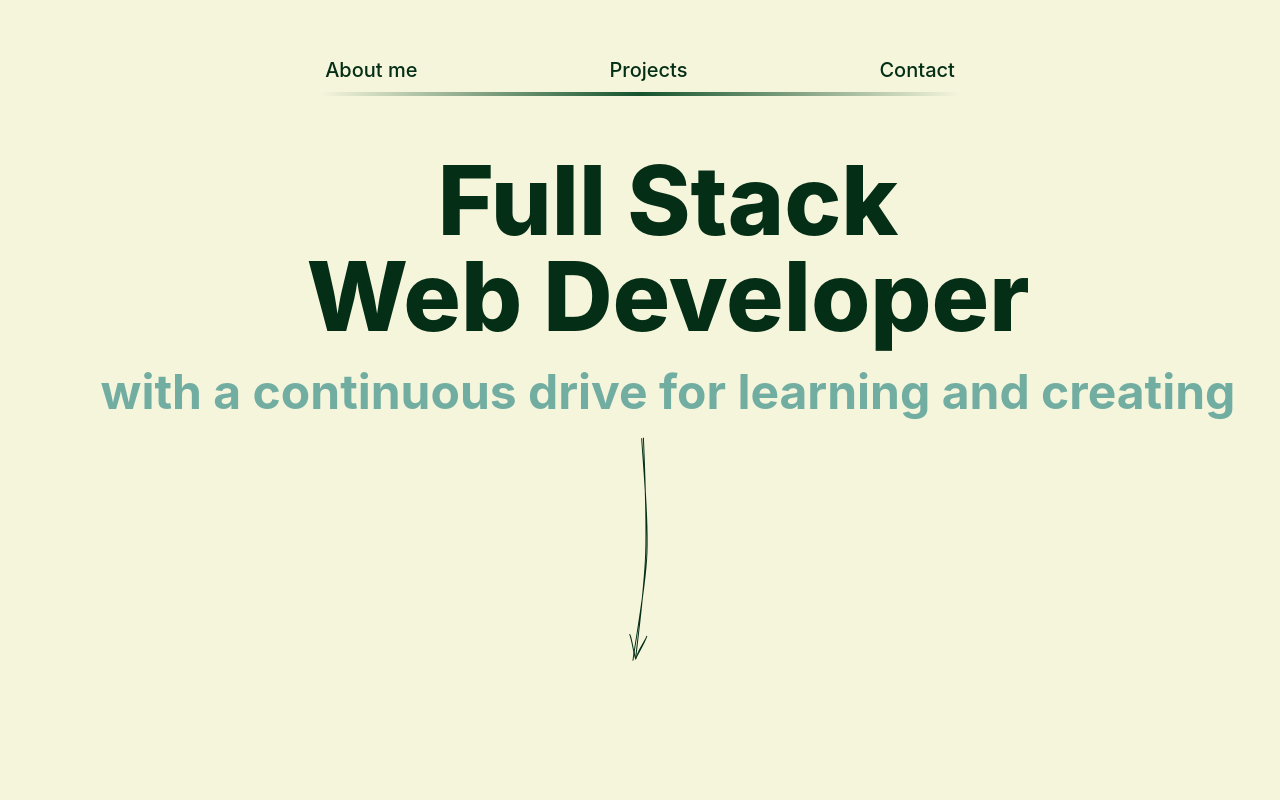
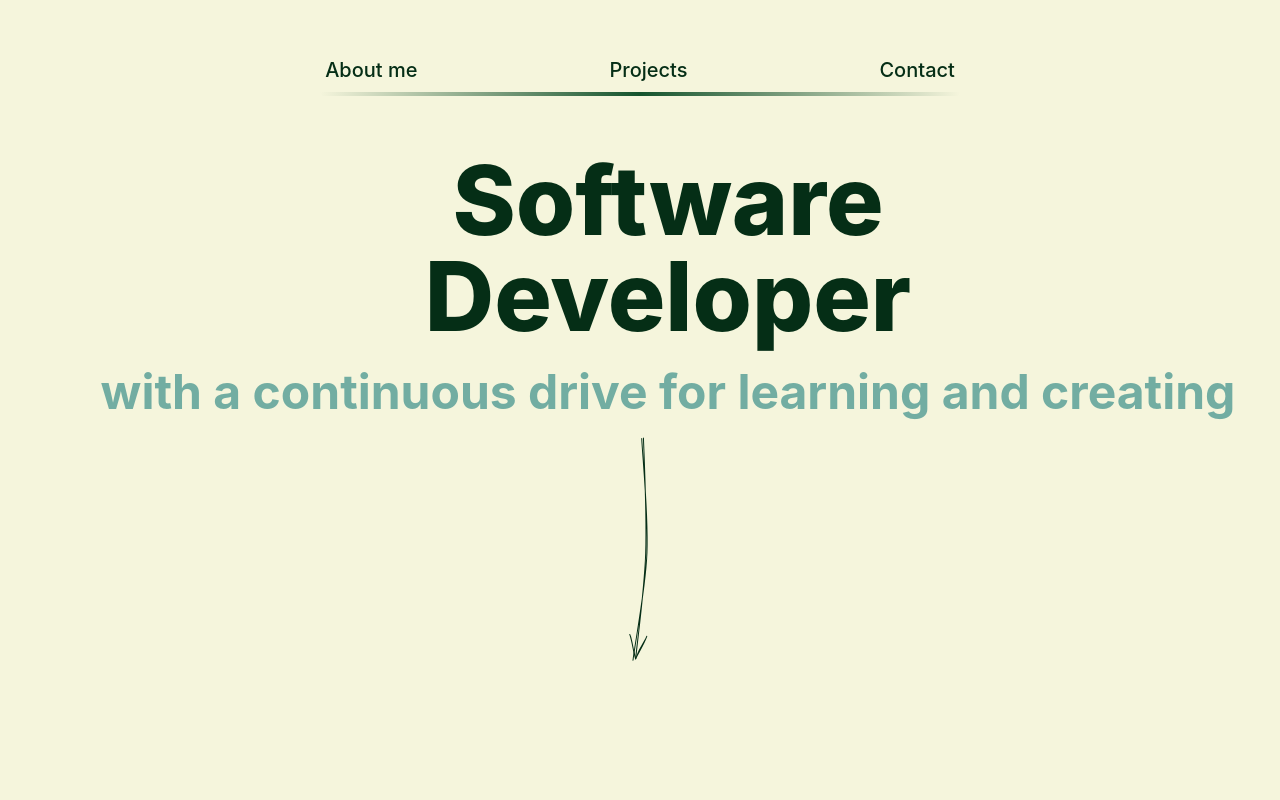
Before and after one commit to RakimKai/Portfolio, a React (Vite) app: page / in a window 1280 px wide. Shown: the top 800 px of the page. Built offline with nearby package versions, Linux system fonts and the light colour scheme.

Commit message:
Update Header.jsx

```diff
--- a/src/components/Header/Header.jsx
+++ b/src/components/Header/Header.jsx
@@ -4,10 +4,10 @@ const Header = () => {
     <>
       <header className="xl:text-[6rem] sm:text-[4rem] text-[3rem] flex flex-col justify-center items-center  sm:pl-14  pt-14">
         <h1 className="animate-fade-in leading-none font-extrabold">
-          Full Stack
+          Software
         </h1>
         <h2 className="z-30 animate-fade-in leading-none font-extrabold">
-          Web Developer
+          Developer
         </h2>
         <h2 className="z-30 animate-slideInThird xl:text-[3rem] sm:text-[3rem] text-[2rem] text-center font-bold text-secondary 2xl:pt-8 pt-3 opacity-0">
           with a continuous drive for learning and creating
```
